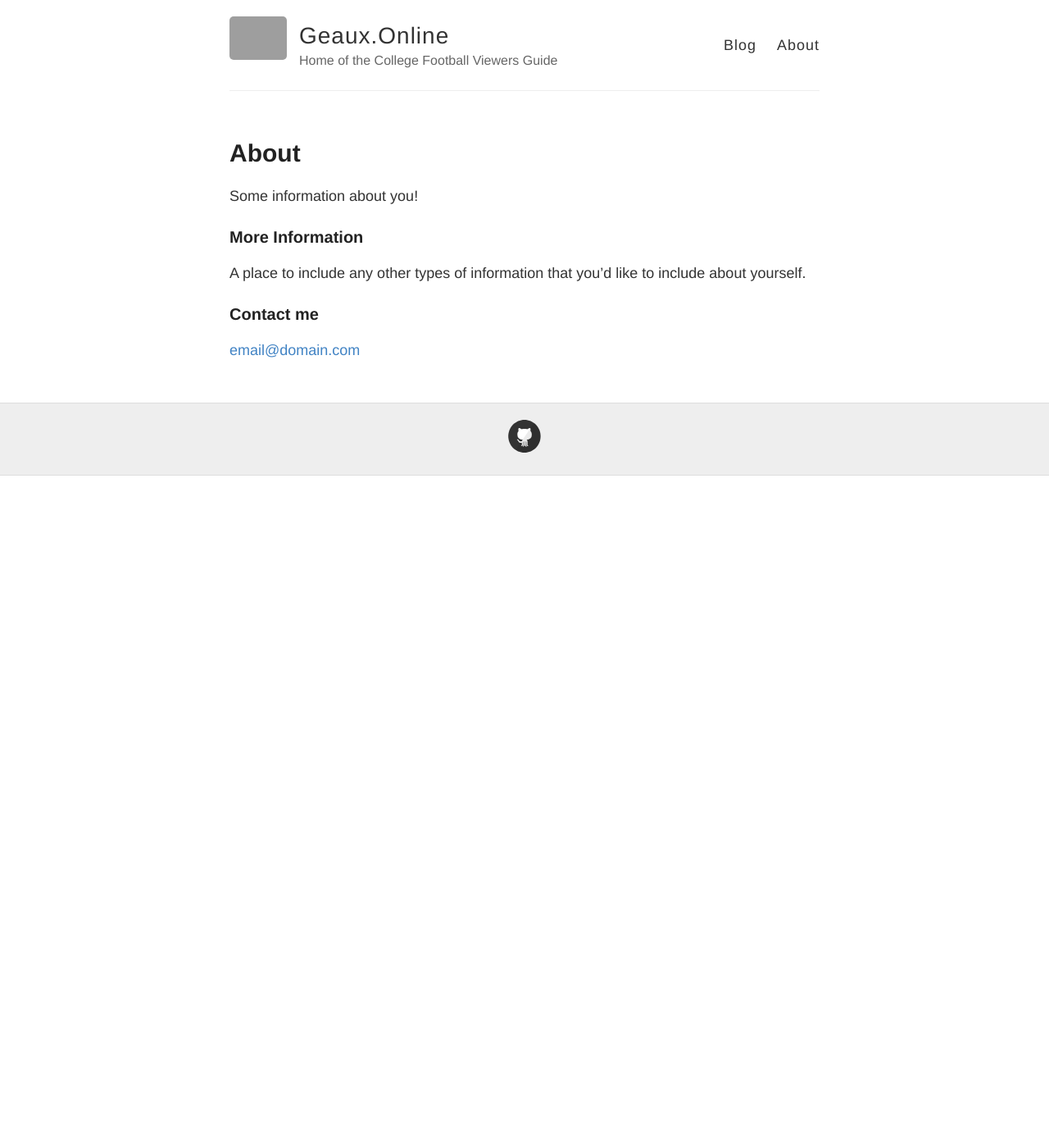
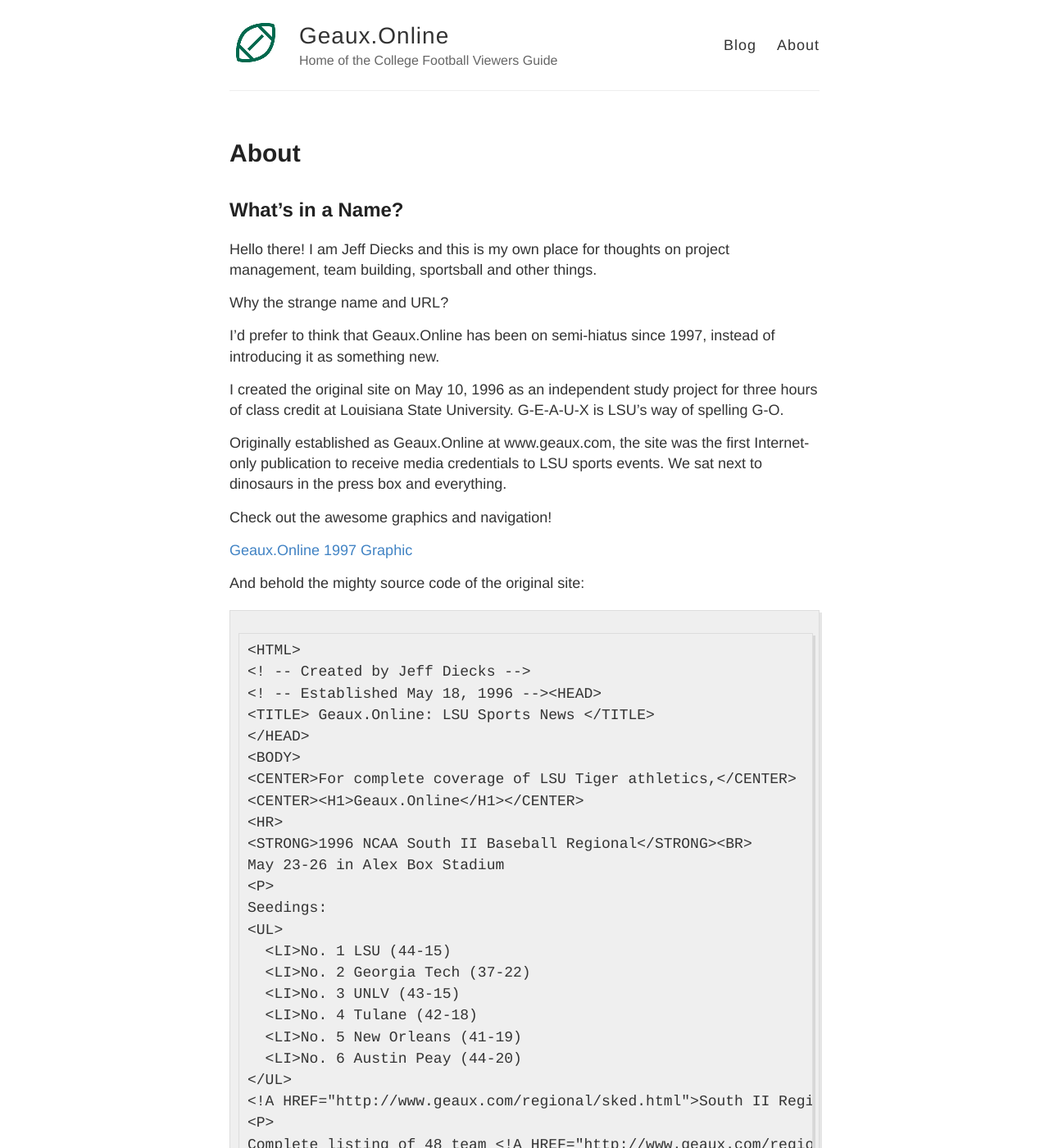
Before and after one commit to GeauxJD/geaux-site, a Jekyll site: the page built from about.md, in a window 1280 px wide and 1400 px high. Shown: the whole window at 82% size. Built offline with Jekyll 4.4.1, drawn with Linux system fonts in a browser that asks for light colours; some of the changed text lies outside the part shown; grey boxes are pictures that could not be loaded.

Commit message:
Update template elements
Signed-off-by: Jeff Diecks <55294502+GeauxJD@users.noreply.github.com>

````diff
--- a/_config.yml
+++ b/_config.yml
@@ -9,7 +9,7 @@
 description: Home of the College Football Viewers Guide
 
 # URL of your avatar or profile pic (you could use your GitHub profile pic)
-avatar: https://raw.githubusercontent.com/barryclark/jekyll-now/master/images/jekyll-logo.png
+avatar: https://geaux.online/images/geaux-icon.png
 
 #
 # Flags below are optional
--- a/about.md
+++ b/about.md
@@ -4,12 +4,70 @@
 permalink: /about/
 ---
 
-Some information about you!
+## What's in a Name?
 
-### More Information
+Hello there! I am Jeff Diecks and this is my own place for thoughts on project management, team building, sportsball and other things.
 
-A place to include any other types of information that you'd like to include about yourself.
+Why the strange name and URL?
 
-### Contact me
+I’d prefer to think that Geaux.Online has been on semi-hiatus since 1997, instead of introducing it as something new.
 
-[email@domain.com](mailto:email@domain.com)
+I created the original site on May 10, 1996 as an independent study project for three hours of class credit at Louisiana State University. G-E-A-U-X is LSU’s way of spelling G-O.
+
+Originally established as Geaux.Online at www.geaux.com, the site was the first Internet-only publication to receive media credentials to LSU sports events. We sat next to dinosaurs in the press box and everything.
+
+Check out the awesome graphics and navigation!
+
+[Geaux.Online 1997 Graphic](/images/geaux-original.png)
+
+And behold the mighty source code of the original site:
+
+```
+<HTML>
+<! -- Created by Jeff Diecks -->
+<! -- Established May 18, 1996 --><HEAD>
+<TITLE> Geaux.Online: LSU Sports News </TITLE>
+</HEAD>
+<BODY>
+<CENTER>For complete coverage of LSU Tiger athletics,</CENTER>
+<CENTER><H1>Geaux.Online</H1></CENTER>
+<HR>
+<STRONG>1996 NCAA South II Baseball Regional</STRONG><BR>
+May 23-26 in Alex Box Stadium
+<P>
+Seedings:
+<UL>
+  <LI>No. 1 LSU (44-15)
+  <LI>No. 2 Georgia Tech (37-22)
+  <LI>No. 3 UNLV (43-15)
+  <LI>No. 4 Tulane (42-18)
+  <LI>No. 5 New Orleans (41-19)
+  <LI>No. 6 Austin Peay (44-20)
+</UL>
+<!A HREF="http://www.geaux.com/regional/sked.html">South II Regional schedule, results.<!/A>
+<P>
+Complete listing of 48 team <!A HREF="http://www.geaux.com/regional/alltms.html">NCAA Tournament field.<!/A>
+<HR>
+<!A HREF="http://www.geaux.com/bidness/goinfo.html">About Geaux.Online.<!/A>
+<P>
+Questions? Comments? e-mail us at:
+<!A HREF="mailto:geaux@premier.net">geaux@premier.net<!/A>
+<P>
+&#169; 1996, Geaux.Online.
+<P>
+Updated May 20, 1996
+</BODY>
+</HTML>
+```
+
+With these roots in mind, I apologize in advance for the sportsball content that will find its way on here.
+
+Geaux.Online taught me my first lessons in building web sites and running a business. The site also helped me land my first job out of college with Major League Soccer.
+
+Then I made my first true business mistake: handing over the geaux.com domain name to others for nothing, because I was  only focused on what was coming next.
+
+I’ve made plenty of other mistakes and learned lots of things from smart people since then. I've managed projects for five different professional sports leagues, the highest-trafficked Drupal web site in the world and plenty of name-brand corporations and universities.
+
+I hope to share some of the experiences I've gained along the way.
+
+Thank you for stopping by this relaunch of an old class project. I promise to use the `<blink>` tag sparingly.
````
Also changed, not shown: _posts/2019-08-24-week-0-cfg.md (+1 -0 lines), posts/2019-08-24-week-0-cfg.md (deleted, +0 -17 lines), posts/about.md (deleted, +0 -72 lines), images/geaux-icon.png (added), images/geaux-original.png (renamed from public/images/geaux-original.png).
